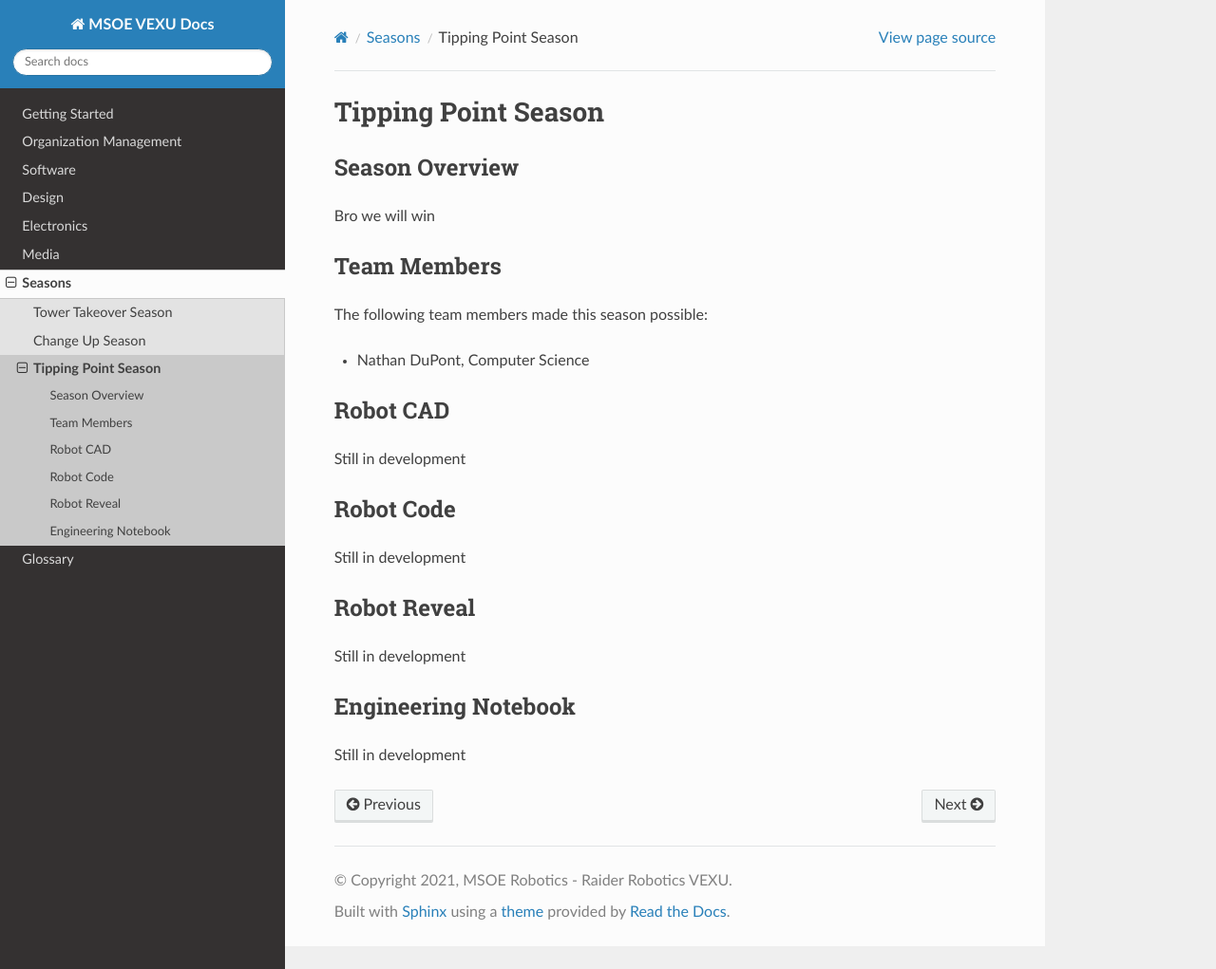
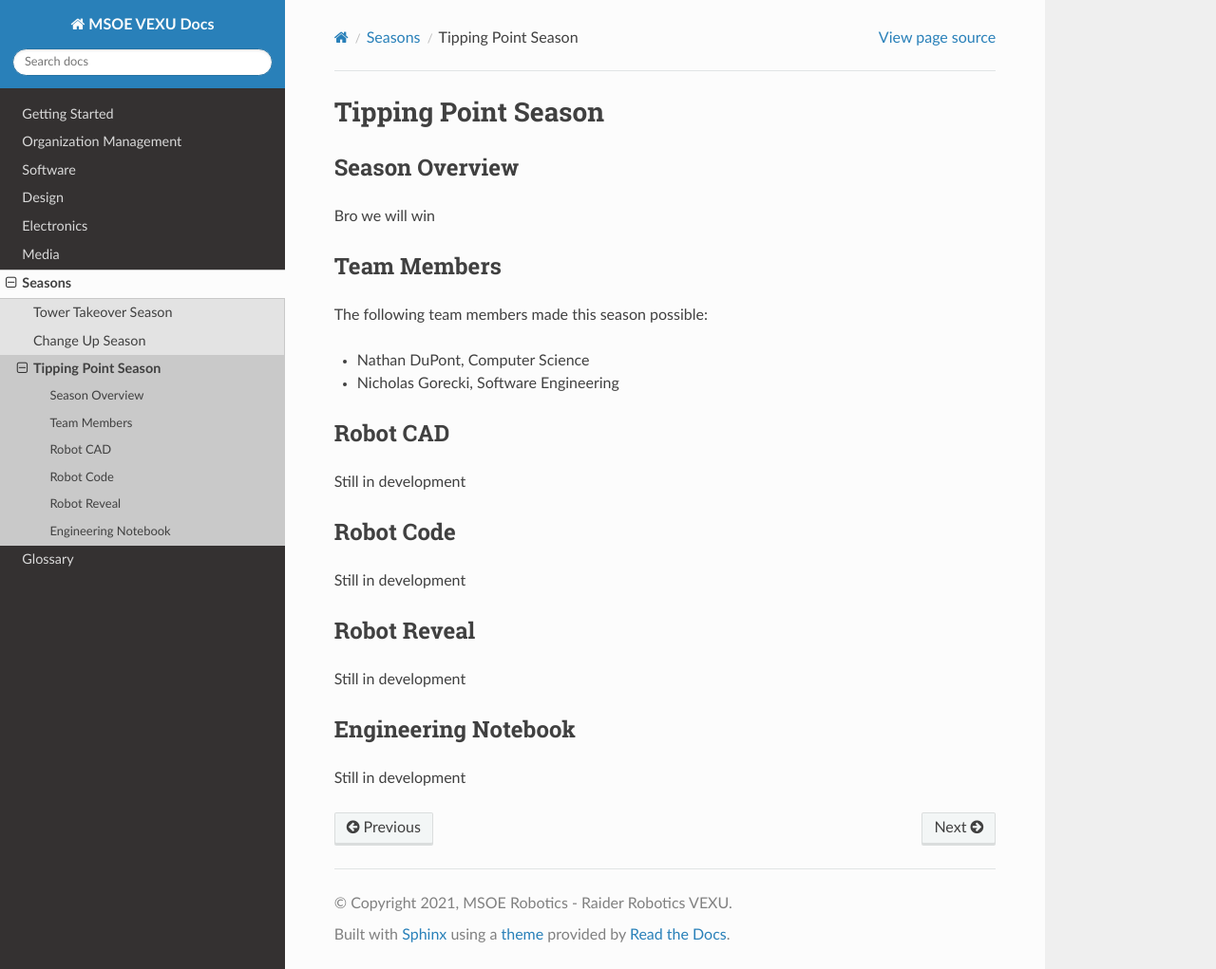
Before and after one commit to msoe-vex/docs, a Sphinx documentation site: the page built from source/seasons/tipping-point/tipping-point.rst, in a window 1280 px wide and 1021 px high. Shown: the whole window at 95% size. Built offline with Sphinx 7.4.7 and the Read the Docs theme 2.0.0, drawn with Linux system fonts in a browser that asks for light colours.

Commit message:
added name to tipping point

```diff
--- a/source/seasons/tipping-point/tipping-point.rst
+++ b/source/seasons/tipping-point/tipping-point.rst
@@ -14,6 +14,7 @@ Team Members
 The following team members made this season possible:
 
 - Nathan DuPont, Computer Science
+- Nicholas Gorecki, Software Engineering
 
 
 Robot CAD
```
